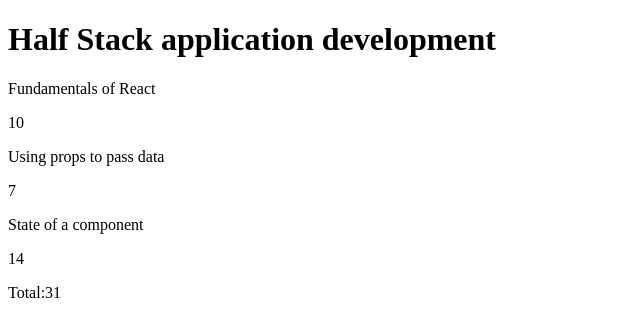
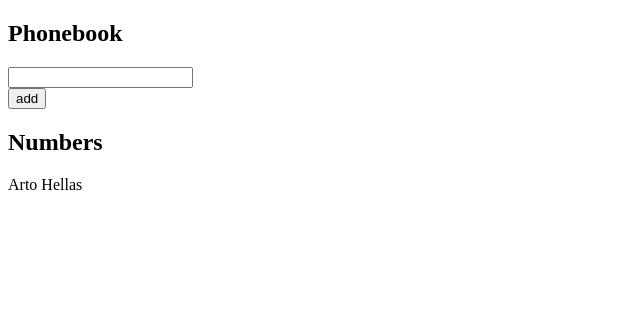
Before and after one commit to 22sanjeevrai22/fullstack-open-exercises, a React (Vite) app in the folder part-2/Part-2/: page / in a window 1280 px wide. Shown: the top 336 px of the page, without its empty margins (0-640 px from the left). Built offline with nearby package versions, Linux system fonts and the light colour scheme.

Commit message:
2.7 exercise completed

```diff
--- a/part-2/Part-2/src/App.tsx
+++ b/part-2/Part-2/src/App.tsx
@@ -1,111 +1,51 @@
-interface Part {
+import { useState } from "react";
+interface Person {
   name: string;
-  exercises: number;
-  id: number;
-}
-
-interface Course {
-  id: number;
-  name: string;
-  parts: Part[];
-}
-
-interface CourseProps {
-  course: Course;
-}
-
-interface HeaderProps {
-  course: Course;
-}
-
-interface ContentProps {
-  parts: Part[];
-}
-
-interface PartProps {
-  name: string;
-  exercises: number;
-}
-
-interface TotalProps {
-  parts: Part[];
 }
 
 const App = () => {
-  const course = {
-    id: 1,
-    name: "Half Stack application development",
-    parts: [
-      {
-        name: "Fundamentals of React",
-        exercises: 10,
-        id: 1,
-      },
-      {
-        name: "Using props to pass data",
-        exercises: 7,
-        id: 2,
-      },
-      {
-        name: "State of a component",
-        exercises: 14,
-        id: 3,
-      },
-    ],
+  const [persons, setPersons] = useState<Person[]>([{ name: "Arto Hellas" }]);
+  const [newName, setNewName] = useState("");
+
+  const checkDuplicate = () => {
+    return persons.some(
+      (person) => person.name.toLowerCase() === newName.toLowerCase()
+    );
   };
 
+  const handleChange = (e: React.ChangeEvent<HTMLInputElement>): void => {
+    setNewName(e.target.value);
+  };
+
+  const handleSubmit = (e: React.FormEvent<HTMLFormElement>) => {
+    e.preventDefault();
+    if (newName.trim() === "") return;
+    if (checkDuplicate()) {
+      alert(`${newName} is already added to phonebook`);
+    } else {
+      setPersons((prev) => [...prev, { name: newName }]);
+    }
+    setNewName("");
+  };
+
+  console.log("newname", newName);
   return (
     <div>
-      <Course course={course} />
+      <h2>Phonebook</h2>
+      <form onSubmit={handleSubmit}>
+        <div>
+          <input value={newName} onChange={handleChange} />
+        </div>
+        <div>
+          <button type="submit">add</button>
+        </div>
+      </form>
+      <h2>Numbers</h2>
+      {persons.map((person) => (
+        <div key={person.name}>{person?.name}</div>
+      ))}
     </div>
   );
 };
 
-const Course = ({ course }: CourseProps) => {
-  return (
-    <>
-      <Header course={course} />
-      <Content parts={course.parts} />
-      {/* Included the total too */}
-      <Total parts={course.parts} />
-    </>
-  );
-};
-
-const Header = ({ course }: HeaderProps) => {
-  return <h1>{course.name}</h1>;
-};
-
-const Part = ({ name, exercises }: PartProps) => {
-  return (
-    <div>
-      <p>{name}</p>
-      <p>{exercises}</p>
-    </div>
-  );
-};
-
-const Content = ({ parts }: ContentProps) => {
-  return (
-    <>
-      {parts.map((part) => (
-        <Part key={part.id} name={part.name} exercises={part.exercises} />
-      ))}
-    </>
-  );
-};
-
-//Included the Total Too
-//Included reduce method too
-const Total = ({ parts }: TotalProps) => {
-  const total = parts.reduce((acc, currentValue) => {
-    return currentValue.exercises + acc;
-  }, 0);
-  return (
-    <>
-      <span>Total:{total}</span>
-    </>
-  );
-};
-
 export default App;
```
